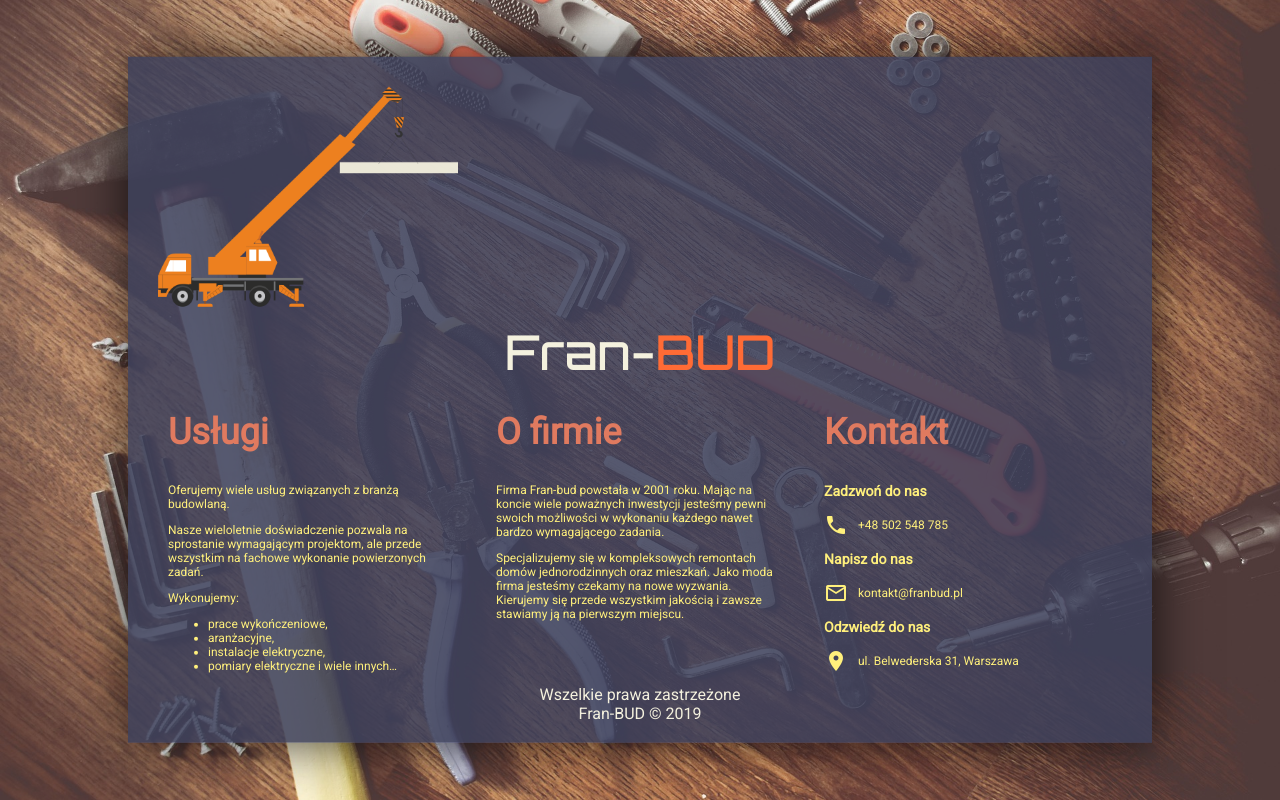
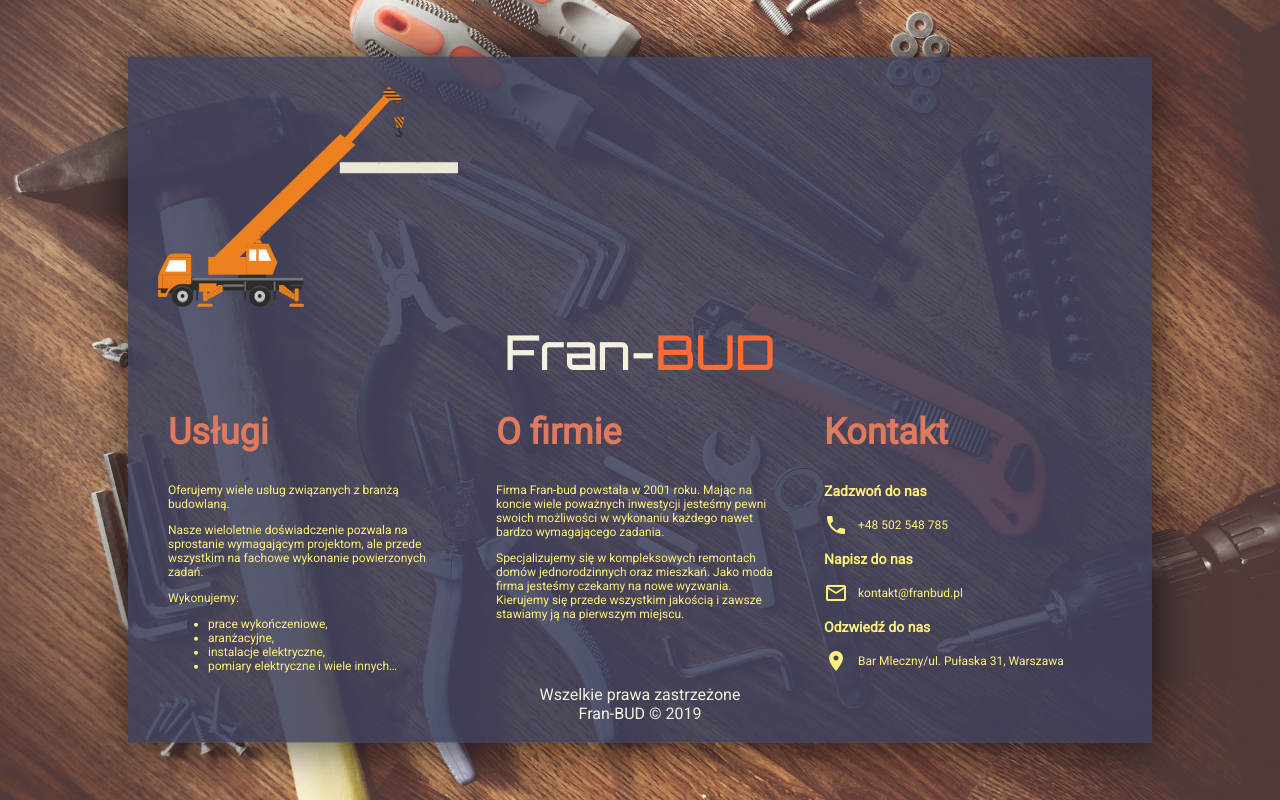
Before and after one commit to kubamarchut/kubamarchut.github.io, a plain HTML site: page Franbud website/index.html in a window 1280 px wide. Drawn offline with Linux system fonts and the light colour scheme.

Commit message:
Update index.html

```diff
--- a/Franbud website/index.html
+++ b/Franbud website/index.html
@@ -51,7 +51,7 @@
           <h3>Napisz do nas</h3>
           <p><i class="material-icons">mail_outline</i>kontakt@franbud.pl</p>
           <h3>Odzwiedź do nas</h3>
-          <p><i class="material-icons">location_on</i>ul. Belwederska 31, Warszawa</p>
+          <p><i class="material-icons">location_on</i>Bar Mleczny/ul. Pułaska 31, Warszawa</p>
         </p>
       </div>
       </div>
```
